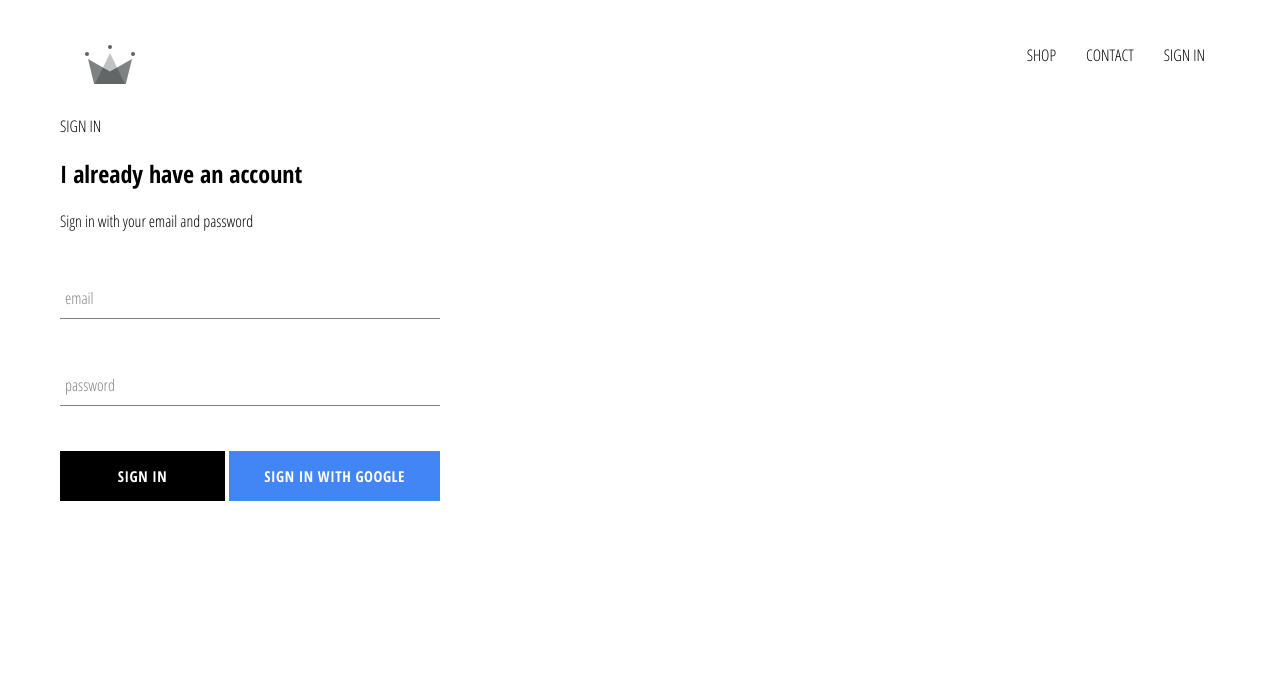
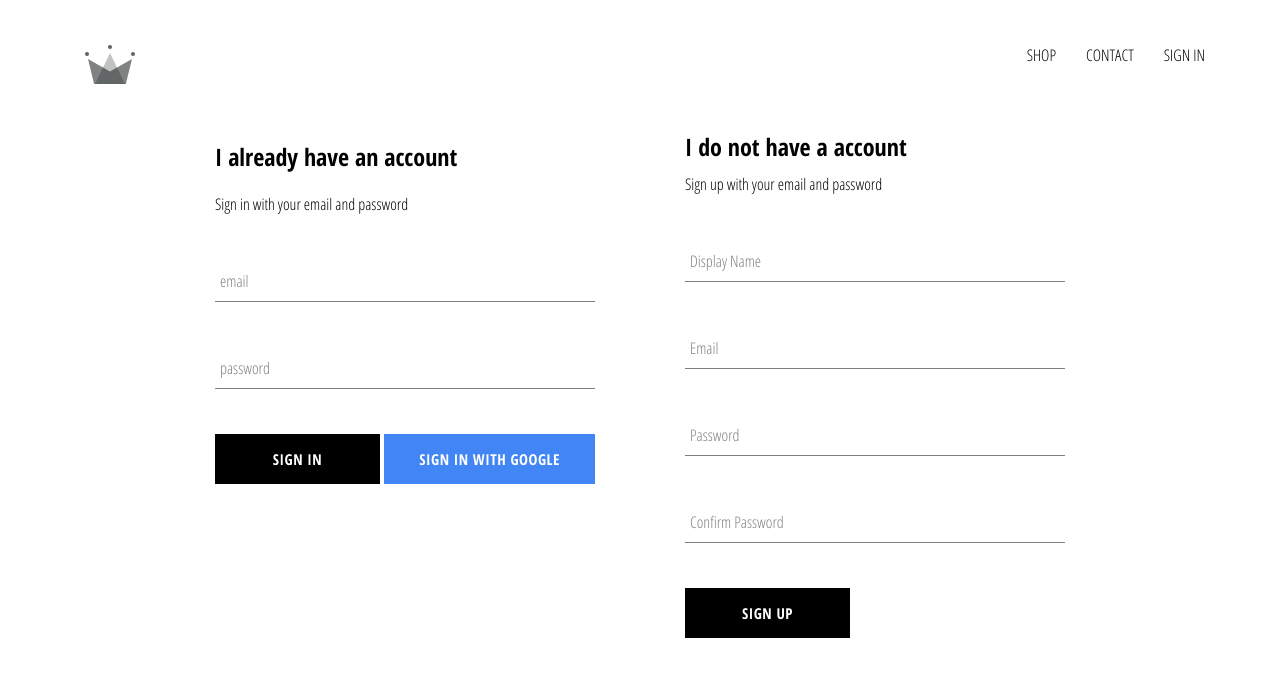
Before and after one commit to consolexyz/thrifty, a React (Create React App) app: page /signin in a window 1280 px wide. Shown: the top 676 px of the page. Built offline with nearby package versions, Linux system fonts and the light colour scheme; no server answers.

Commit message:
implemented firebase utils , included ablitiy to store authenticated users into our firestore database

```diff
--- a/src/App.js
+++ b/src/App.js
@@ -5,7 +5,7 @@
 import Shop from './components/shop/Shop';
 import Header from './components/header/Header';
 import SignInAndSignUpPage from './components/sign-in-and-sign-up-page/SignInAndSignUpPage';
-import {auth } from './firebase/firebase.utils';
+import {auth, createUserProfileDocument } from './firebase/firebase.utils';
 
 class App extends React.Component {
   constructor(){
@@ -16,18 +16,31 @@
     };
   }
 
-  unsubcribeFromAuth = null;
+  unsubscribeFromAuth = null;
 
-  componentDidMount (){
-    this.unsubcribeFromAuth = auth.onAuthStateChanged(user =>{
-      this.setState({currentUser : user});
+  componentDidMount() {
+    this.unsubscribeFromAuth = auth.onAuthStateChanged(async userAuth => {
+      if (userAuth) {
+        const userRef = await createUserProfileDocument(userAuth);
 
-      console.log(user);
-    })
+        userRef.onSnapshot(snapShot => {
+          this.setState({
+            currentUser: {
+              id: snapShot.id,
+              ...snapShot.data()
+            }
+          });
+
+          console.log(this.state);
+        });
+      }
+
+      this.setState({ currentUser: userAuth });
+    });
   }
 
-  componentWillUnmount(){
-    this.unsubcribeFromAuth();
+  componentWillUnmount() {
+    this.unsubscribeFromAuth();
   }
   render(){
     return (
--- a/src/components/sign-in-and-sign-up-page/SignInAndSignUpPage.js
+++ b/src/components/sign-in-and-sign-up-page/SignInAndSignUpPage.js
@@ -1,11 +1,13 @@
-import React from 'react'
-import '../sign-in-and-sign-up-page/SignInAndSignUpPage.scss'
-import SignIn from './sign-in/SignIn'
+import React from 'react';
+import '../sign-in-and-sign-up-page/SignInAndSignUpPage.scss';
+import SignIn from './sign-in/SignIn';
+import SignUp from './sign-up/SignUp';
+
 const SignInAndSignUpPage= () =>
   (
-    <div>
-        SIGN IN
+    <div className='sign-in-and-sign-up'>
         <SignIn />
+        <SignUp />
     </div>
   )
 export default SignInAndSignUpPage
--- a/src/components/sign-in-and-sign-up-page/SignInAndSignUpPage.scss
+++ b/src/components/sign-in-and-sign-up-page/SignInAndSignUpPage.scss
@@ -0,0 +1,6 @@
+.sign-in-and-sign-up{
+    width: 850px;
+    display: flex;
+    justify-content: space-between;
+    margin: 30px auto;
+}
--- /dev/null
+++ b/src/components/sign-in-and-sign-up-page/sign-up/SignUp.js
@@ -0,0 +1,112 @@
+import React  from "react";
+import FormInput from "../form-input/FormInput";
+import CustomButton from "../../custombutton/CustomButton";
+import { auth , createUserProfileDocument} from "../../../firebase/firebase.utils";
+import './SignUp.scss';
+
+
+class SignUp extends React.Component {
+    constructor(){
+        super();
+
+        this.state ={
+            displayName : '',
+            email: '',
+            password: '',
+            confirmPassword: ''
+        }
+    }
+
+    handleSubmit = async event =>{
+        event.preventDefault();
+
+
+    const { displayName, email, password, confirmPassword } = this.state;
+
+    if (password !== confirmPassword) {
+      alert("passwords don't match");
+      return;
+    }
+
+    try {
+      const { user } = await auth.createUserWithEmailAndPassword(
+        email,
+        password
+      );
+
+      await createUserProfileDocument(user, { displayName });
+
+      this.setState({
+        displayName: '',
+        email: '',
+        password: '',
+        confirmPassword: ''
+      });
+    } catch (error) {
+      console.error(error);
+    }
+  };
+
+  handleChange = event => {
+    const { name, value } = event.target;
+
+    this.setState({ [name]: value });
+  };
+
+    render(){
+
+        const {displayName,email,password,confirmPassword} = this.state;
+        return(
+            <div className="sign-up">
+                <h2 className=" title"> I do not have a account</h2>
+                <span> Sign up with  your email and password</span>
+                <form className=" sign-up-form" onSubmit={this.handleSubmit}>
+                    <FormInput
+                    type ='text'
+                    name = 'displayName'
+                    value={displayName}
+                    onChange= {this.handleChange}
+                    label = "Display Name"
+                    required
+                    />
+
+
+                    <FormInput
+                    type ='email'
+                    name = 'email'
+                    value={email}
+                    onChange= {this.handleChange}
+                    label = "Email"
+                    required
+                    />
+
+
+
+                    <FormInput
+                    type ='password'
+                    name = 'password'
+                    value={password}
+                    onChange= {this.handleChange}
+                    label = "Password"
+                    required
+                    />
+
+
+
+                    <FormInput
+                    type ='password'
+                    name = 'confirmPassword'
+                    value={confirmPassword}
+                    onChange= {this.handleChange}
+                    label = "Confirm Password"
+                    required
+                    />
+
+                    <CustomButton type = "submit">SIGN UP</CustomButton>
+                </form>
+            </div>
+        )
+    }
+}
+
+export default SignUp
--- /dev/null
+++ b/src/components/sign-in-and-sign-up-page/sign-up/SignUp.scss
@@ -0,0 +1,10 @@
+.sign-up{
+    display: flex;
+    flex-direction: column;
+    width: 380px;
+
+    .title{
+        margin: 10px 0;
+    }
+
+}
--- a/src/firebase/firebase.utils.js
+++ b/src/firebase/firebase.utils.js
@@ -14,14 +14,38 @@
 };
 
 
-firebase.initializeApp(config)
+firebase.initializeApp(config);
+
+export const createUserProfileDocument = async (userAuth, additionalData) => {
+  if (!userAuth) return;
+
+  const userRef = firestore.doc(`users/${userAuth.uid}`);
+
+  const snapShot = await userRef.get();
+
+  if (!snapShot.exists) {
+    const { displayName, email } = userAuth;
+    const createdAt = new Date();
+    try {
+      await userRef.set({
+        displayName,
+        email,
+        createdAt,
+        ...additionalData
+      });
+    } catch (error) {
+      console.log('error creating user', error.message);
+    }
+  }
+
+  return userRef;
+};
 
 export const auth = firebase.auth();
 export const firestore = firebase.firestore();
 
 const provider = new firebase.auth.GoogleAuthProvider();
-provider.setCustomParameters({prompt : "select_account"});
-
+provider.setCustomParameters({ prompt: 'select_account' });
 export const signInWithGoogle = () => auth.signInWithPopup(provider);
 
-export default firebase
+export default firebase;
```
